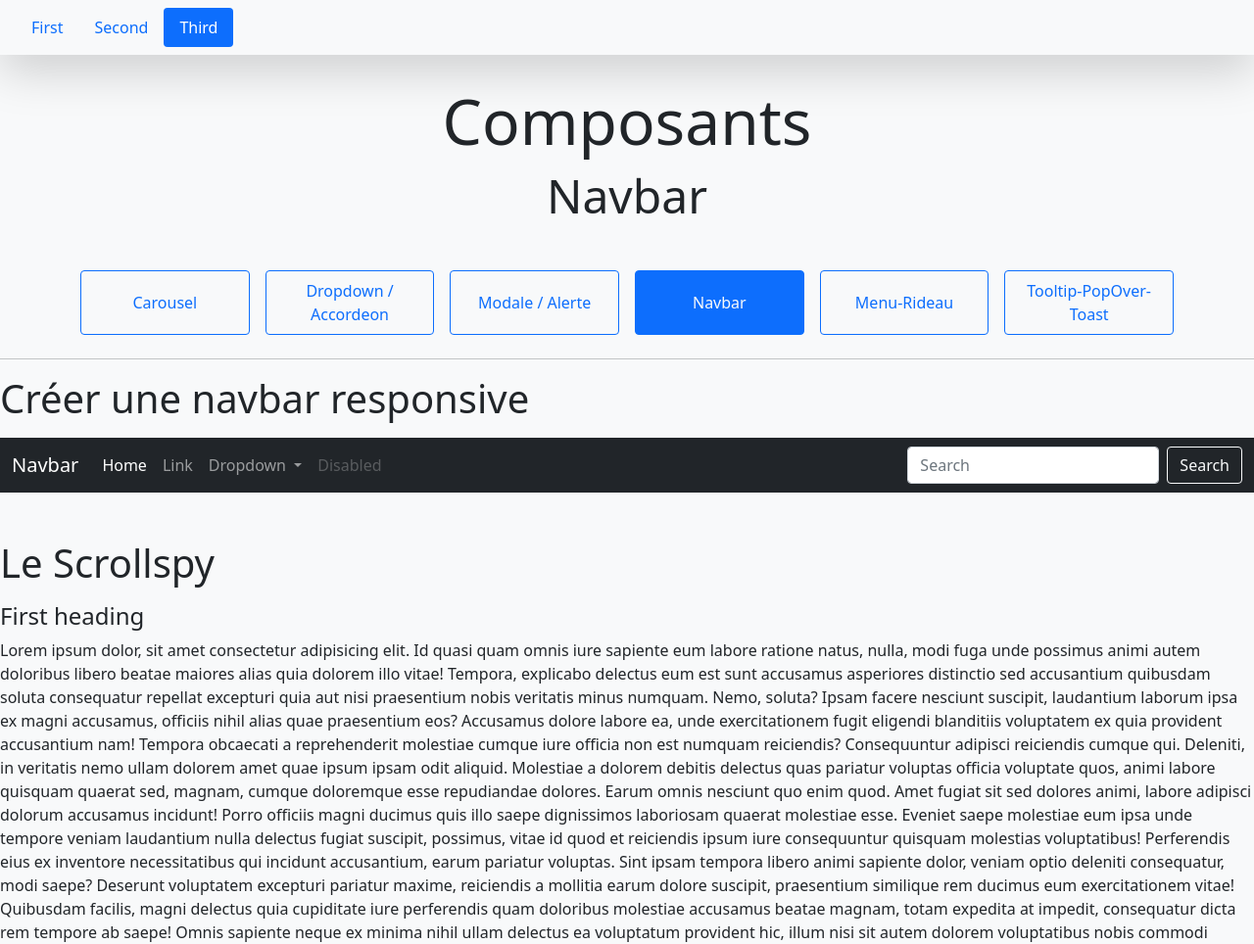
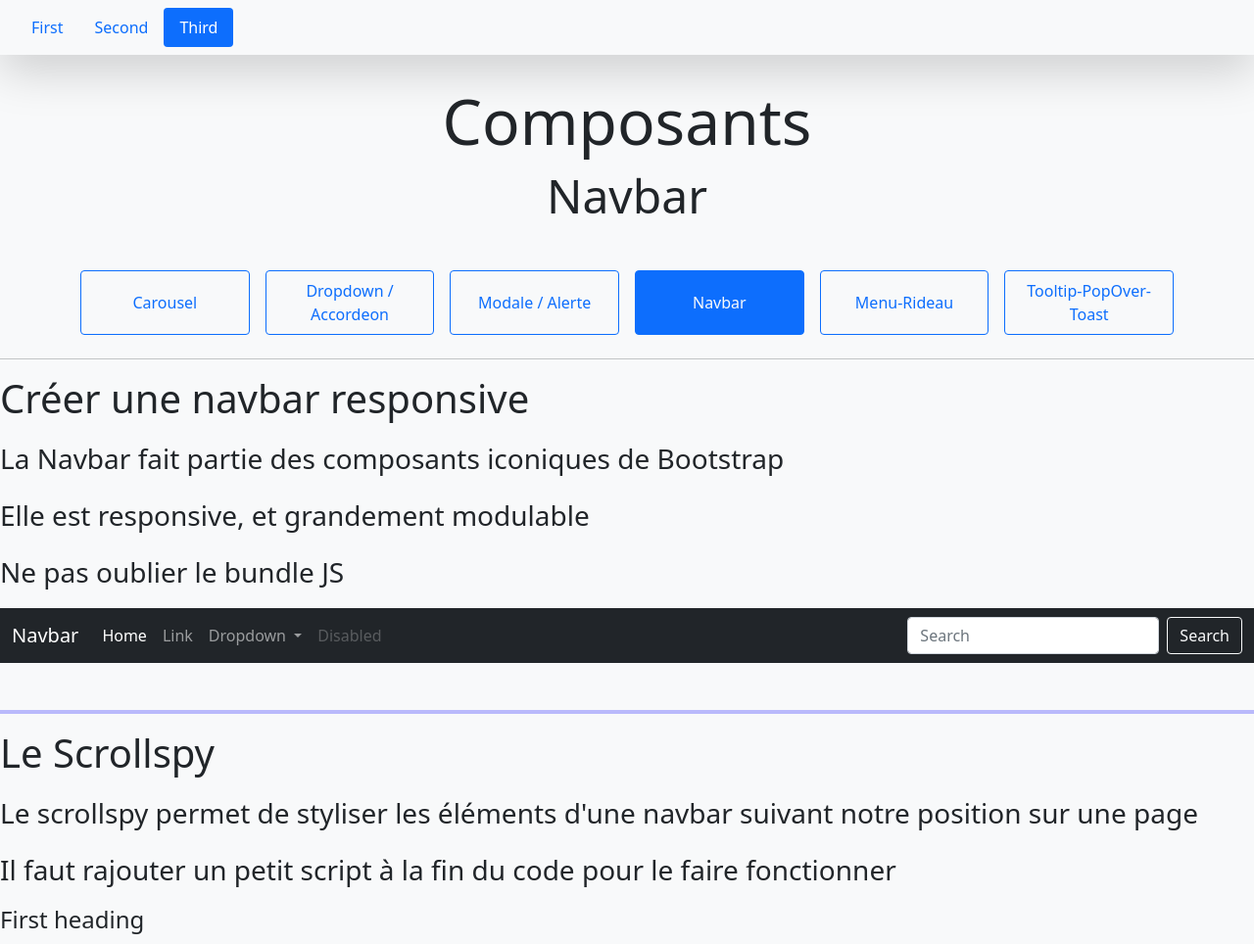
Before and after one commit to prestationweb42/Formation-Bootstrap-5, a plain HTML site: page 1. Sandbox/5. Composants avec JS/4. Navbar.html in a window 1280 px wide. Shown: the top 964 px of the page at 98% size. Drawn offline with nearby package versions, Linux system fonts and the light colour scheme.

Commit message:
lesson Composants JS Navbar

```diff
--- a/1. Sandbox/5. Composants avec JS/4. Navbar.html
+++ b/1. Sandbox/5. Composants avec JS/4. Navbar.html
@@ -47,11 +47,10 @@
 <div class=" mb-5"  >
 
     <h2 class="display-6 mb-3">Créer une navbar responsive</h2>
+    <p class="fs-3">La Navbar fait partie des composants iconiques de Bootstrap  <span class="text-danger"></span></p>
+    <p class="fs-3">Elle est responsive, et grandement modulable<span class="text-danger"></span></p>
+    <p class="fs-3">Ne pas oublier le bundle JS<span class="text-danger"></span></p>
 
-    <!-- La Navbar fait partie des composants iconiques de Bootstrap.  -->
-    <!-- Elle est responsive, et grandement modulable. -->
-
-    <!-- Ne pas oublier le bundle JS! -->
 
     <!-- Container global, on parle ici de la navbar sombre -->
     <nav class="navbar navbar-expand-lg navbar-dark bg-dark">
@@ -97,10 +96,14 @@
       </nav>
 
 
-      <h2 class="display-6 mb-3 mt-5">Le Scrollspy</h2>
+      <!-- Le Scrollspy -->
+    <hr class="mt-5" style="border: 2px solid blue" />
+    <h2 class="display-6 mb-3">Le Scrollspy</h2>
+    <p class="fs-3">Le scrollspy permet de styliser les éléments d'une navbar suivant notre position sur une page<span class="text-danger"></span></p>
+    <p class="fs-3">Il faut rajouter un petit script à la fin du code pour le faire fonctionner<span class="text-danger"></span></p>
 
-      <!-- Le scrollspy permet de styliser les éléments d'une navbar suivant notre position sur une page. -->
-      <!-- Il faut rajouter un petit script à la fin du code pour le faire fonctionner. -->
+      <!-- . -->
+      <!-- . -->
 
     <nav id="navbar-example2" class="navbar navbar-light bg-light px-3 position-fixed top-0 start-0 w-100 shadow-lg">
         <ul class="nav nav-pills">
```
